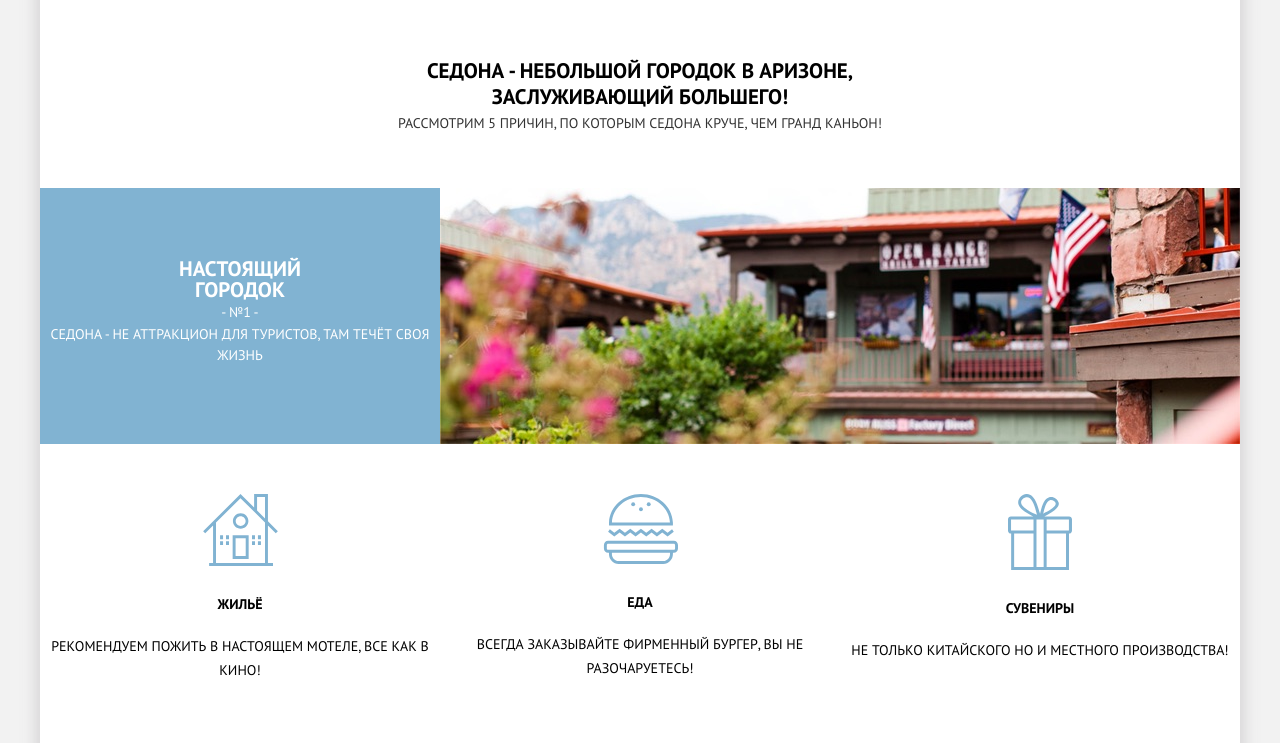
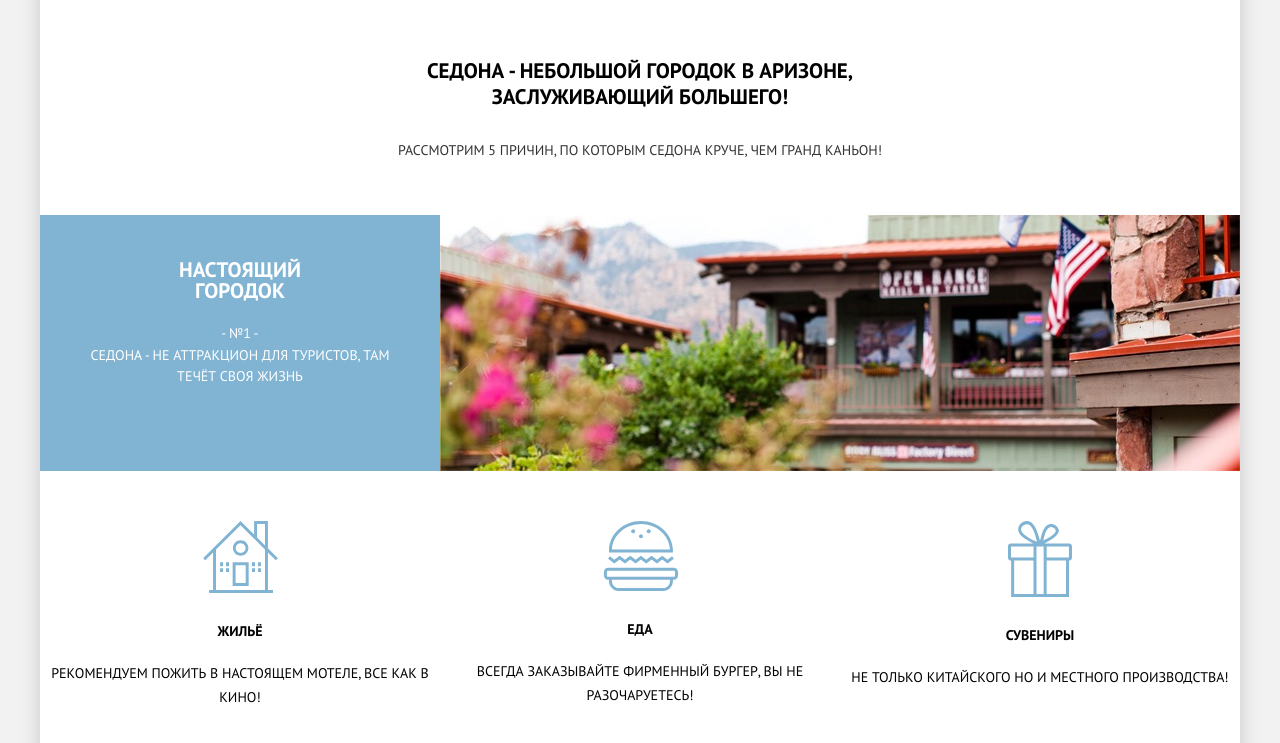
Before and after one commit to priesisvg/sedona, a plain HTML site: page index.html in a window 1280 px wide. Shown: the part 565-1308 px from the top of the page. Drawn offline with Linux system fonts and the light colour scheme.

Commit message:
правки

```diff
--- a/css/style.css
+++ b/css/style.css
@@ -189,6 +189,7 @@ a {
   margin: 0;
   margin-bottom: 52px;
   padding: 0;
+  margin-top: 27px;
 }
 
 .reasons_list {
@@ -256,8 +257,8 @@ a {
 .reason_info {
   width: 400px;
   color: #ffffff;
-  padding-top: 70px;
-  padding-bottom: 70px;
+  padding-top: 44px;
+  padding-bottom: 50px;
 
 }
 
@@ -265,9 +266,10 @@ a {
   font-size: 21px;
   line-height: 21px;
   font-weight: bold;
-  margin: 0;
   width: 201px;
   margin: 0 auto;
+  margin-bottom: 20px;
+
 }
 
 .reasons_info_number {
@@ -275,13 +277,18 @@ a {
   line-height: 21px;
   font-weight: normal;
   margin: 0;
+  display: block;
+  margin-bottom: 20px;
 }
 
 .reason_info_desc {
   font-size: 14px;
   line-height: 21px;
   font-weight: normal;
-  margin: 0;
+  margin: 0 auto;
+  width: 310px;
+
+
 }
 
 .advantages_list {
@@ -910,7 +917,7 @@ a {
   background-image: url("../img/icon-down-active.svg");
 }
 
-/* форма в отелях */
+/* --------------------------------------------форма в отелях--------------------------------------------- */
 
 .visually-hidden {
   position: absolute;
--- a/index.html
+++ b/index.html
@@ -27,7 +27,7 @@
 
   <main class="container">
     <div class="intro">
-      <img class="intro_img" src="img/welcome.svg" width="458" height="352" alt="">
+      <img class="intro_img" src="img/welcome.svg" width="458" height="352" alt="Вид на горы">
     </div>
     <div class="promo">
       <h1 class="promo_title">Седона - небольшой городок в аризоне, заслуживающий большего! </h1>
```
